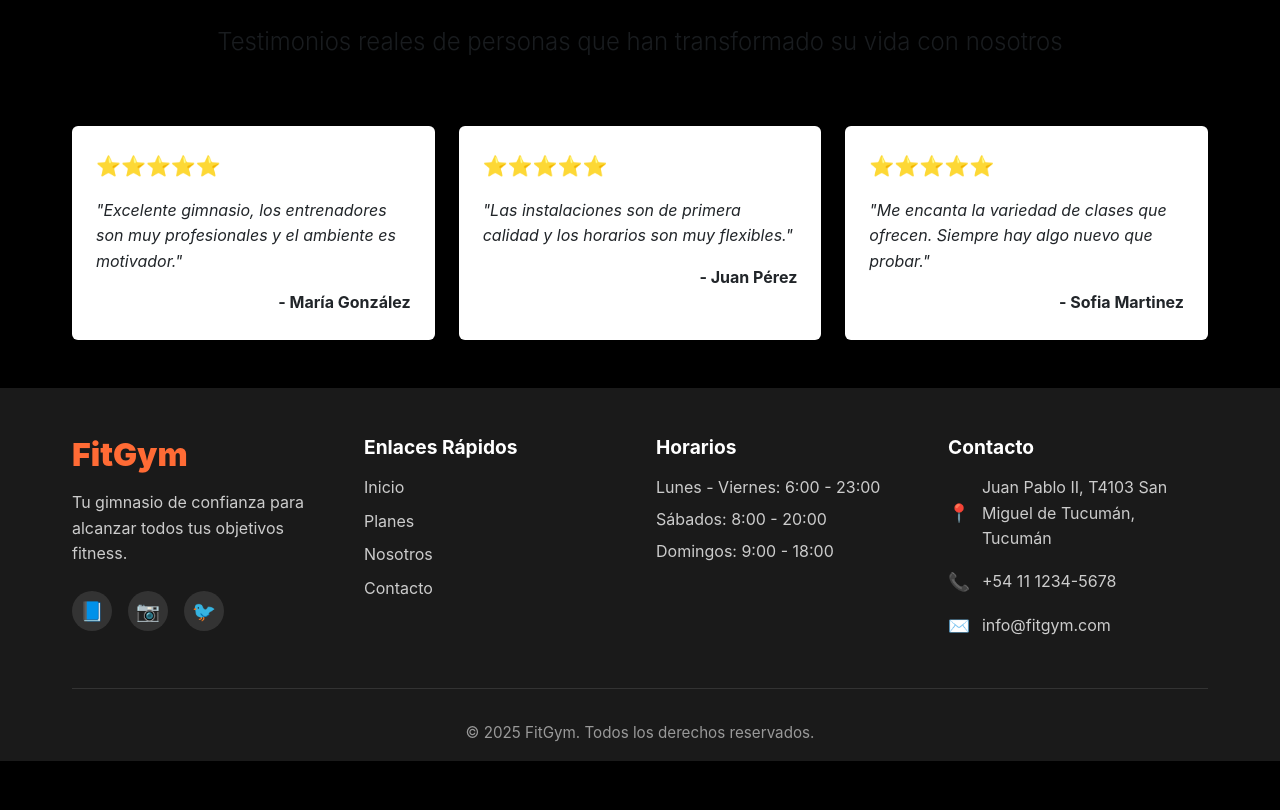
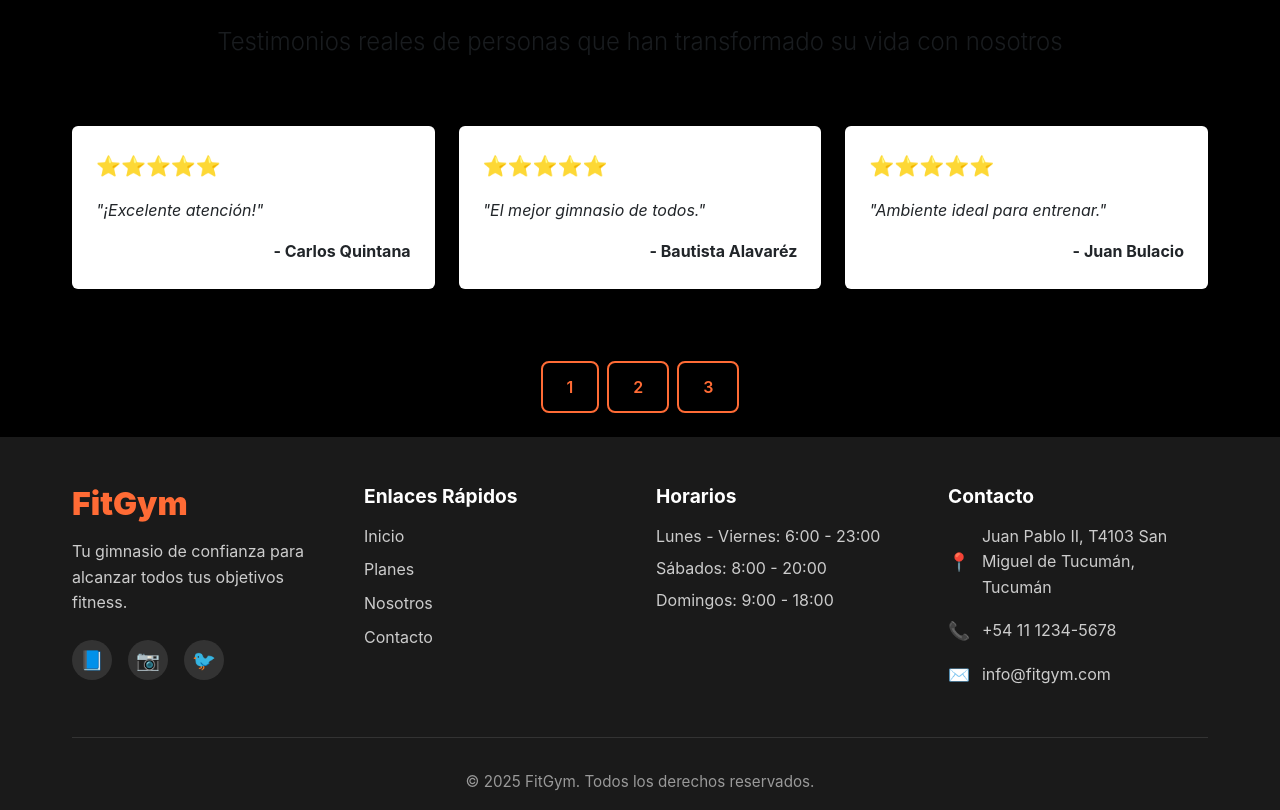
Before and after one commit to rodo18-2006/Proyectofinal2, a React (Vite) app: page / in a window 1280 px wide. Shown: the part 4020-4830 px from the top of the page. Before the commit the page ends 4781 px from the top, so only its background shows below. Built offline with nearby package versions, Linux system fonts and the light colour scheme; no server answers.

Commit message:
Se crea la paginacion

```diff
--- /dev/null
+++ b/src/components/paginacion/Paginacion.jsx
@@ -0,0 +1,21 @@
+import React, { useState } from 'react';
+
+const Paginacion = ({ itemsPerPage, totalItems, onPageChange }) => {
+  const totalPages = Math.ceil(totalItems / itemsPerPage);
+
+  return (
+    <div className="d-flex justify-content-center my-4">
+      {[...Array(totalPages)].map((_, i) => (
+        <button
+          key={i}
+          onClick={() => onPageChange(i + 1)}
+          className="btn btn-outline-primary mx-1"
+        >
+          {i + 1}
+        </button>
+      ))}
+    </div>
+  );
+};
+
+export default Paginacion;
--- a/src/components/testimonials/Testimonials.jsx
+++ b/src/components/testimonials/Testimonials.jsx
@@ -1,27 +1,6 @@
 import { Container, Row, Col, Card } from "react-bootstrap";
 
-const testimonials = [
-  {
-    name: "María González",
-    comment:
-      "Excelente gimnasio, los entrenadores son muy profesionales y el ambiente es motivador.",
-    rating: 5,
-  },
-  {
-    name: "Juan Pérez",
-    comment:
-      "Las instalaciones son de primera calidad y los horarios son muy flexibles.",
-    rating: 5,
-  },
-  {
-    name: "Sofia Martinez",
-    comment:
-      "Me encanta la variedad de clases que ofrecen. Siempre hay algo nuevo que probar.",
-    rating: 5,
-  },
-];
-
-export default function Testimonials() {
+const Testimonials = ({ data }) => {
   return (
     <section className="py-5">
       <Container>
@@ -38,21 +17,19 @@ export default function Testimonials() {
         </Row>
 
         <Row className="g-4">
-          {testimonials.map((testimonial, index) => (
+          {data.map((testimonial, index) => (
             <Col key={index} md={4}>
               <Card className="h-100 border-0 shadow-sm">
-                <Card.Body className="p-4">
+                <Card.Body className="p-4 d-flex flex-column">
                   <div className="mb-3">
                     {[...Array(testimonial.rating)].map((_, i) => (
-                      <span key={i} className="text-warning fs-5">
-                        ⭐
-                      </span>
+                      <span key={i} className="text-warning fs-5">⭐</span>
                     ))}
                   </div>
                   <Card.Text className="fst-italic mb-3">
                     "{testimonial.comment}"
                   </Card.Text>
-                  <Card.Text className="fw-bold text-end">
+                  <Card.Text className="fw-bold text-end mt-auto">
                     - {testimonial.name}
                   </Card.Text>
                 </Card.Body>
@@ -63,4 +40,6 @@ export default function Testimonials() {
       </Container>
     </section>
   );
-}
+};
+
+export default Testimonials;
--- a/src/pages/HomePage.jsx
+++ b/src/pages/HomePage.jsx
@@ -1,3 +1,5 @@
+import { useState } from "react";
+
 import Footer from "../components/footer/Footer";
 import Hero from "../components/hero/Hero";
 import Navbar from "../components/navbar/Navbar";
@@ -6,9 +8,47 @@ import Services from "../components/services/Sevices";
 import Testimonials from "../components/testimonials/Testimonials";
 import Trainers from "../components/trainers/Trainers";
 import Weather from "../components/weather/Weather";
+import Paginacion from "../components/paginacion/Paginacion";
 
 
 export default function HomePage() {
+   const allTestimonials = [
+    { name: "Carlos Quintana", comment: "¡Excelente atención!", rating: 5 },
+    { name: "Bautista Alavaréz", comment: "El mejor gimnasio de todos.", rating: 5 },
+    { name: "Juan Bulacio", comment: "Ambiente ideal para entrenar.", rating: 5 },
+    { name: "Ana Perez", comment: "Me encantó el servicio.", rating: 4 },
+    { name: "Marcos Cano", comment: "Todo impecable.", rating: 5 },
+    { name: "Matias López", comment: "Muy buenos entrenadores.", rating: 5 },
+    {
+    name: "María González",
+    comment:
+      "Excelente gimnasio, los entrenadores son muy profesionales y el ambiente es motivador.",
+    rating: 5,
+  },
+  {
+    name: "Violeta Pérez",
+    comment:
+      "Las instalaciones son de primera calidad y los horarios son muy flexibles.",
+    rating: 5,
+  },
+  {
+    name: "Sofia Martinez",
+    comment:
+      "Me encanta la variedad de clases que ofrecen. Siempre hay algo nuevo que probar.",
+    rating: 5,
+  },
+  ];
+
+  const [currentPage, setCurrentPage] = useState(1);
+  const itemsPerPage = 3;
+
+  const indexOfLastItem = currentPage * itemsPerPage;
+  const indexOfFirstItem = indexOfLastItem - itemsPerPage;
+  const currentTestimonials = allTestimonials.slice(indexOfFirstItem, indexOfLastItem);
+
+  const handlePageChange = (page) => {
+    setCurrentPage(page);
+  };
   return (
     <div className="min-h-screen">
       <Navbar />
@@ -17,7 +57,12 @@ export default function HomePage() {
       <Services />
       <Plans />
       <Trainers />
-      <Testimonials />
+      <Testimonials data={currentTestimonials} />
+      <Paginacion
+        itemsPerPage={itemsPerPage}
+        totalItems={allTestimonials.length}
+        onPageChange={handlePageChange}
+      />
       <Footer />
     </div>
   );
```
